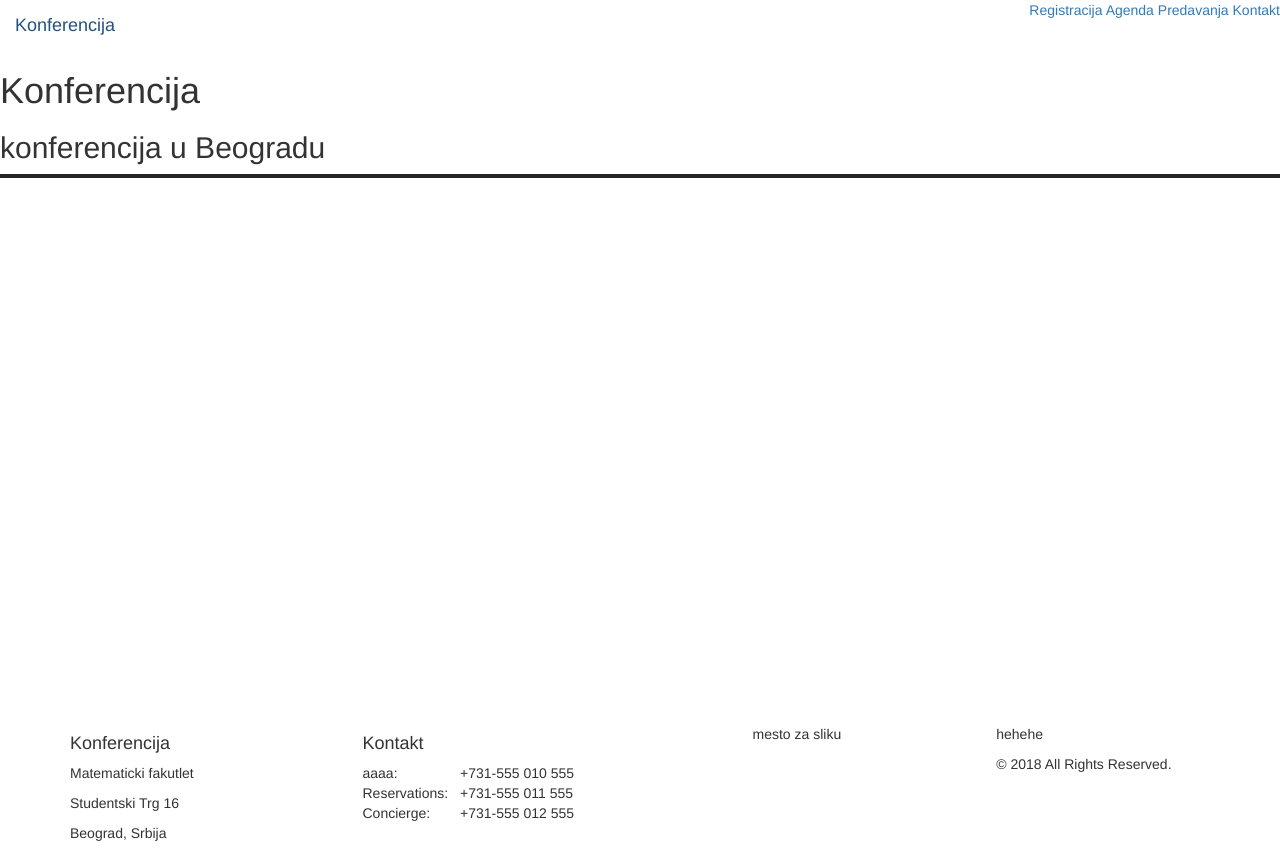
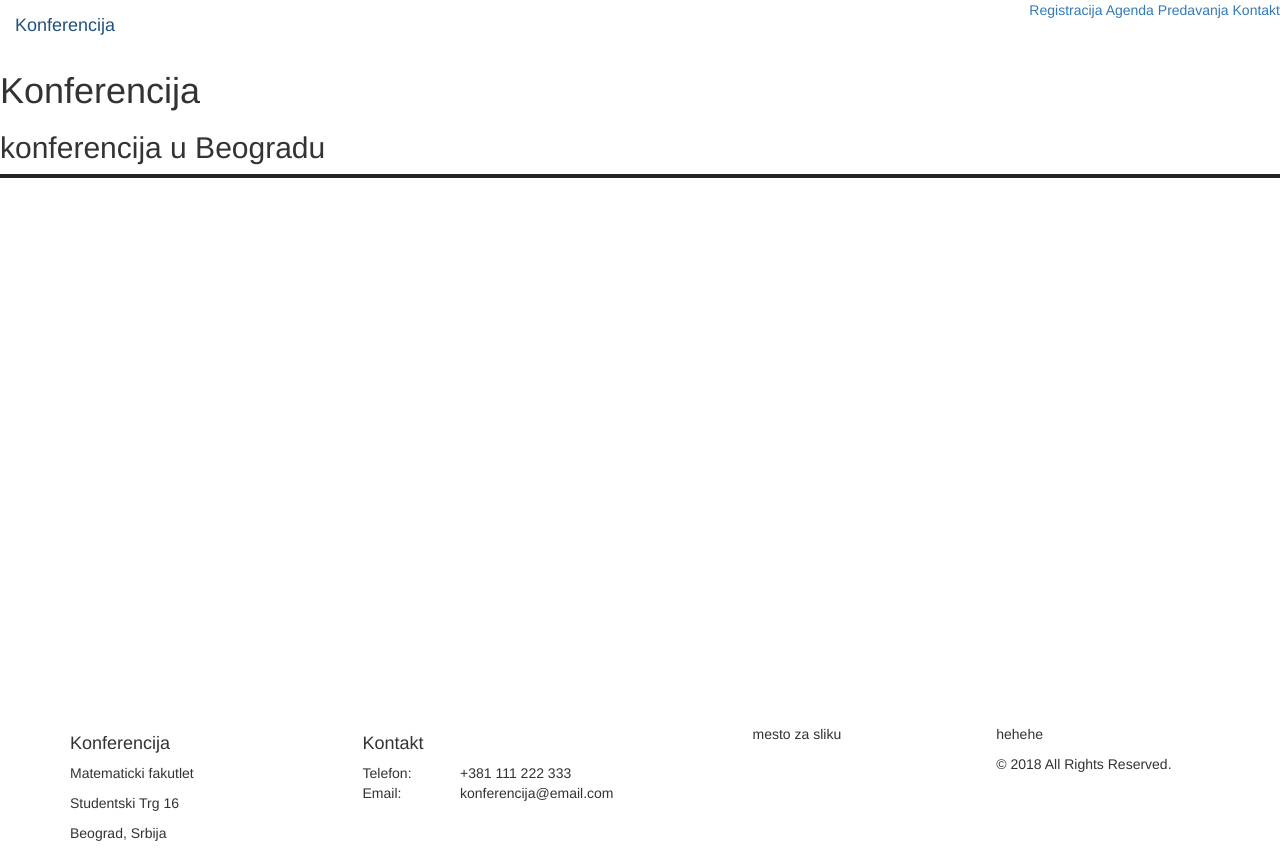
Before and after one commit to koalchy/konferencija, a website: page public/index.html in a window 1280 px wide. Drawn offline with nearby package versions, Linux system fonts and the light colour scheme; some packages are replaced by stand-ins of ours; no server answers.

Commit message:
small changes

```diff
--- a/public/index.html
+++ b/public/index.html
@@ -83,16 +83,12 @@
             <div class="col-md-3">
                 <h4>Kontakt</h4>
                 <div class="row contact-details-row">
-                    <div class="col-xs-4">aaaa:</div>
-                    <div class="col-xs-8">+731-555 010 555</div>
+                        <div class="col-xs-4">Telefon:</div>
+                        <div class="col-xs-8">+381 111 222 333</div>
                 </div>
                 <div class="row contact-details-row">
-                    <div class="col-xs-4">Reservations:</div>
-                    <div class="col-xs-8">+731-555 011 555</div>
-                </div>
-                <div class="row contact-details-row">
-                    <div class="col-xs-4">Concierge:</div>
-                    <div class="col-xs-8">+731-555 012 555</div>
+                    <div class="col-xs-4">Email:</div>
+                    <div class="col-xs-8">konferencija@email.com</div>
                 </div>
             </div>
             <div class="col-md-offset-1 col-md-5">
```
